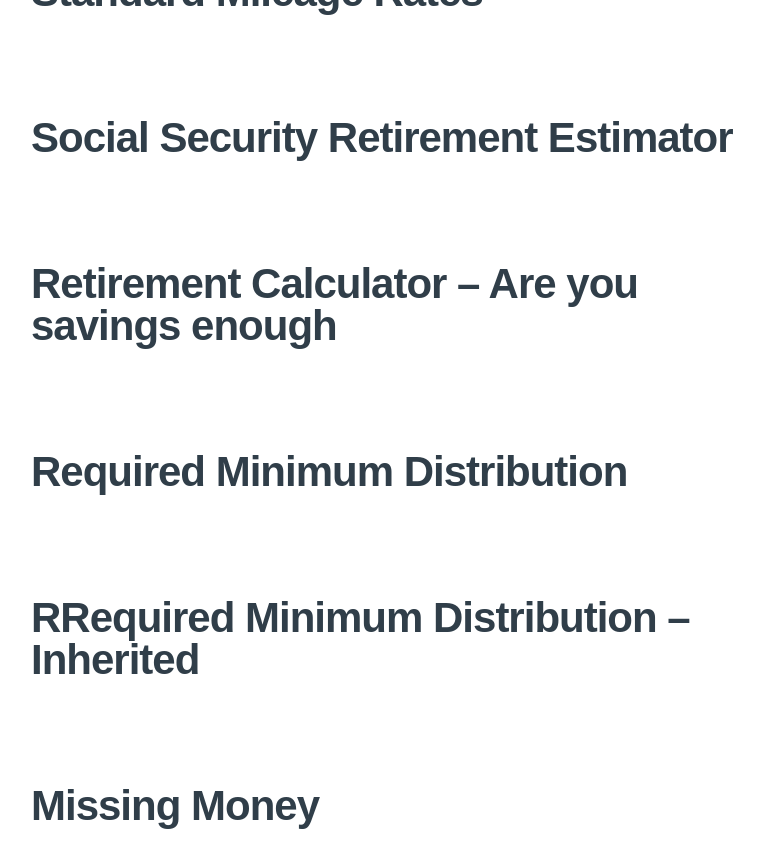
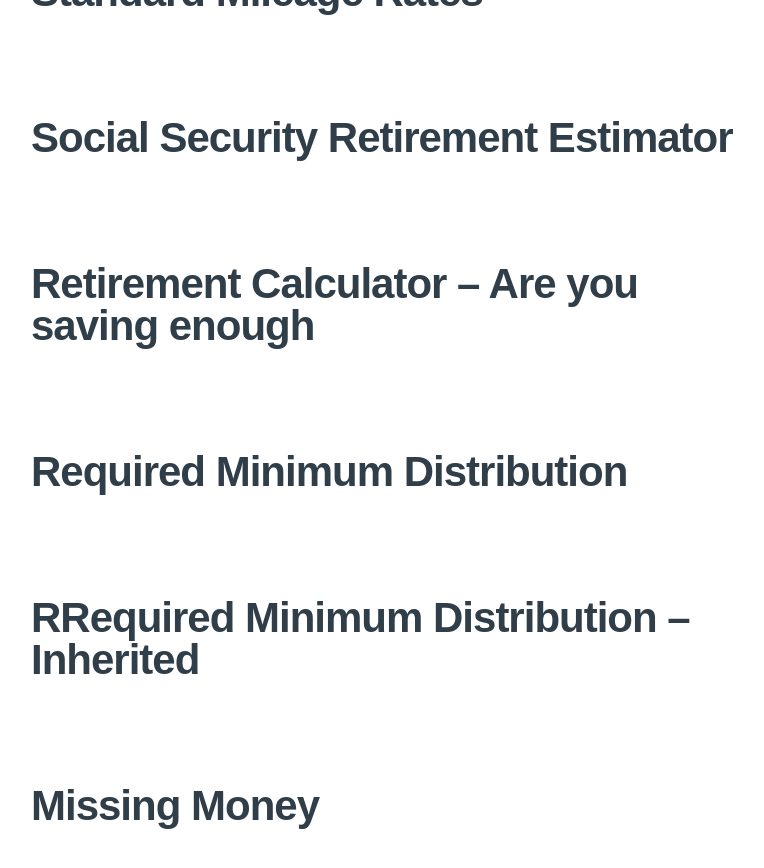
Before and after one commit to frankdirosaiv/fd3cpa, a Jekyll site: the page built from index.html, in a window 1280 px wide and 900 px high, scrolled down 4353 px. Shown: the top 868 px of the window, without its empty margins (254-1018 px from the left). Built offline with Jekyll 4.4.1, drawn with Linux system fonts in a browser that asks for light colours; nearby versions of some CDN libraries.

Commit message:
update misspelled words

```diff
--- a/_includes/header.html
+++ b/_includes/header.html
@@ -28,7 +28,7 @@
 <header id="home">
 <ul>
 	<li><a href="#about-me">About</a></li>
-	<li><a href="#Experience">Timelines</a></li>
+	<li><a href="#Experenice">Timelines</a></li>
 	<li><a href="#Blog">Tools</a></li>
 	<li><a href="#Details">Contact Me</a></li>
 	<li style="float:right"><a href="https://application.securedrawer.com/">Client Portal</a></li>
--- a/_posts/blog/2017-1-9-Blog-Retirement-calc.markdown
+++ b/_posts/blog/2017-1-9-Blog-Retirement-calc.markdown
@@ -1,6 +1,6 @@
 ---
 layout: post
-title:  "Retirement Calculator – Are you savings enough"
+title:  "Retirement Calculator – Are you saving enough"
 date:   2015-10-26 16:51:11
 categories: blog
 description: ""
```
